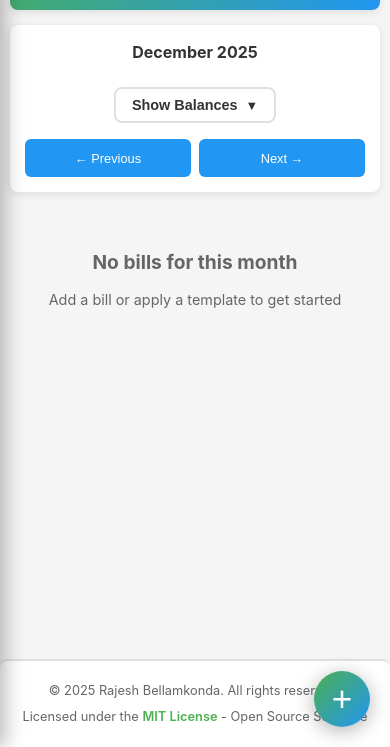
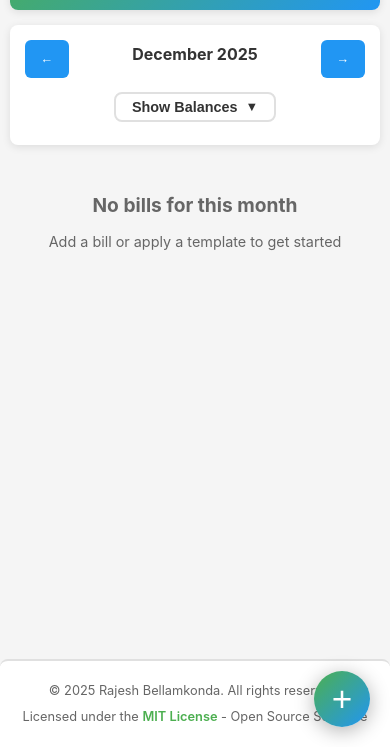
Before and after one commit to RajeshBellamkonda/Bill-Manager-Pro, a plain HTML site: page index.html in a window 390 px wide. Shown: the part 97-844 px from the top of the page. Drawn offline with Linux system fonts and the light colour scheme.

Commit message:
Style improvements

```diff
--- a/index.html
+++ b/index.html
@@ -64,9 +64,12 @@
         <!-- Timeline View -->
         <div id="timeline-tab" class="tab-content active">
             <div class="timeline-header">
-                <button id="prevMonth" class="nav-btn">← Previous</button>
                 <div class="timeline-header-center">
-                    <h2 id="currentMonth"></h2>
+                    <div class="month-navigation">
+                        <button id="prevMonth" class="nav-btn nav-btn-compact">←</button>
+                        <h2 id="currentMonth"></h2>
+                        <button id="nextMonth" class="nav-btn nav-btn-compact">→</button>
+                    </div>
                     <button id="toggleBalancesBtn" class="toggle-balances-btn">
                         <span id="balancesToggleText">Show Balances</span>
                         <span class="toggle-arrow">▼</span>
@@ -82,7 +85,6 @@
                         <div id="creditCoverage" class="credit-coverage"></div>
                     </div>
                 </div>
-                <button id="nextMonth" class="nav-btn">Next →</button>
             </div>
             <button id="quickAddBillBtn" class="quick-add-btn" title="Quick Add Bill">
                 <span class="plus-icon">+</span>
--- a/styles.css
+++ b/styles.css
@@ -295,8 +295,8 @@ header h1 {
         position: fixed;
         top: 0;
         left: -280px;
-        width: 280px;
-        height: 100vh;
+        width: 180px;
+        height: 50vh;
         flex-direction: column;
         margin-bottom: 0;
         padding: 70px 15px 20px;
@@ -414,11 +414,11 @@ header h1 {
 /* Timeline View */
 .timeline-header {
     display: flex;
-    justify-content: space-between;
-    align-items: center;
-    margin-bottom: 30px;
+    justify-content: center;
+    align-items: center;
+    margin-bottom: 5px;
     background: var(--card-bg);
-    padding: 20px;
+    padding: 10px;
     border-radius: 12px;
     box-shadow: var(--shadow);
 }
@@ -426,9 +426,23 @@ header h1 {
 @media (max-width: 768px) {
     .timeline-header {
         padding: 15px;
-        margin-bottom: 15px;
+        margin-bottom: 5px;
         border-radius: 8px;
     }
+
+    .month-navigation {
+        gap: 12px;
+    }
+
+    .nav-btn-compact {
+        padding: 6px 12px;
+        font-size: 1rem;
+        min-width: 36px;
+    }
+
+    .timeline-header h2 {
+        font-size: 1.3rem;
+    }
 }
 
 .timeline-header-center {
@@ -436,6 +450,15 @@ header h1 {
     flex-direction: column;
     align-items: center;
     gap: 8px;
+    width: 100%;
+}
+
+.month-navigation {
+    display: flex;
+    align-items: center;
+    justify-content: space-between;
+    width: 100%;
+    max-width: 600px;
 }
 
 .timeline-header h2 {
@@ -458,7 +481,7 @@ header h1 {
     background: var(--card-bg);
     border: 2px solid var(--border-color);
     border-radius: 8px;
-    padding: 8px 16px;
+    padding: 5px 16px;
     cursor: pointer;
     display: flex;
     align-items: center;
@@ -621,7 +644,7 @@ header h1 {
 @media (max-width: 768px) {
     .timeline-header {
         flex-wrap: wrap;
-        gap: 12px;
+        gap: 5px;
     }
 
     .timeline-header-center {
@@ -761,6 +784,12 @@ header h1 {
     transition: all 0.3s;
 }
 
+.nav-btn-compact {
+    padding: 8px 16px;
+    font-size: 1.2rem;
+    min-width: 44px;
+}
+
 .nav-btn:hover {
     background: #1976D2;
     transform: translateY(-2px);
@@ -772,7 +801,7 @@ header h1 {
 }
 
 .paid-bills-section {
-    margin-top: 20px;
+    margin-top: 10px;
     border-radius: 12px;
     overflow: hidden;
     background: var(--card-bg);
@@ -2120,7 +2149,6 @@ header h1 {
     .timeline-header h2 {
         font-size: 1.1rem;
         flex: 1 1 100%;
-        order: -1;
         text-align: center;
         margin-bottom: 8px;
     }
```
